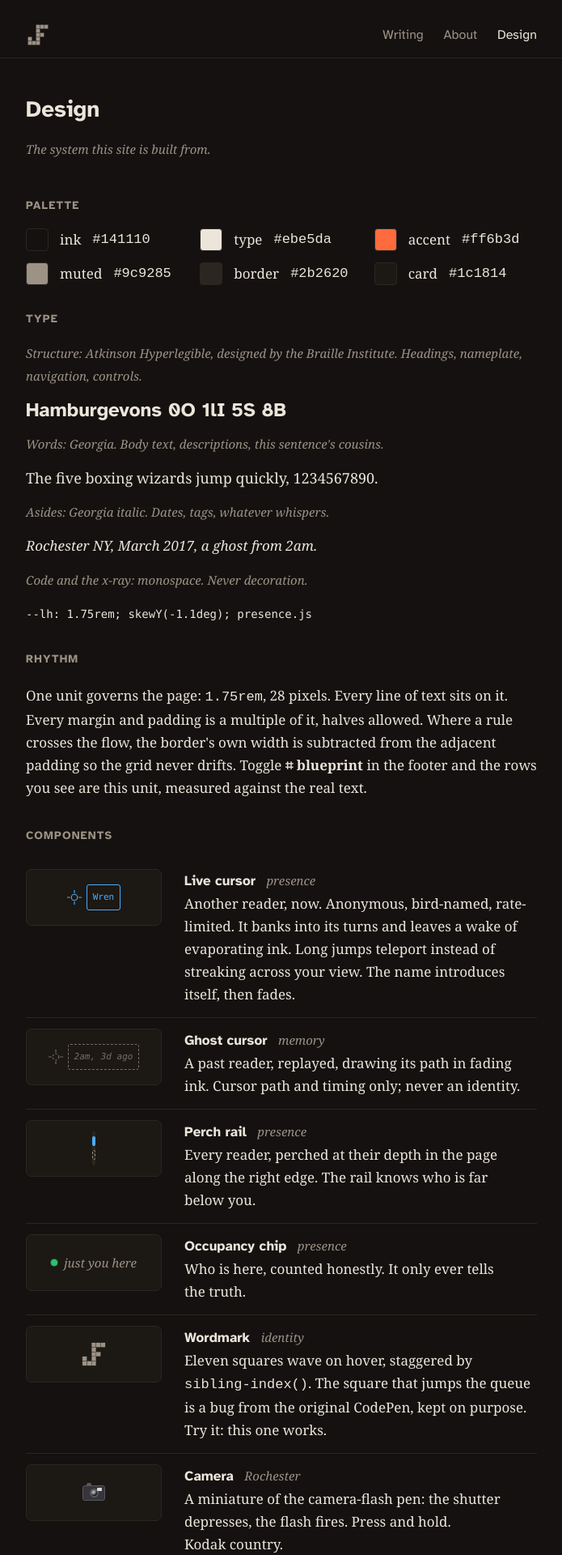
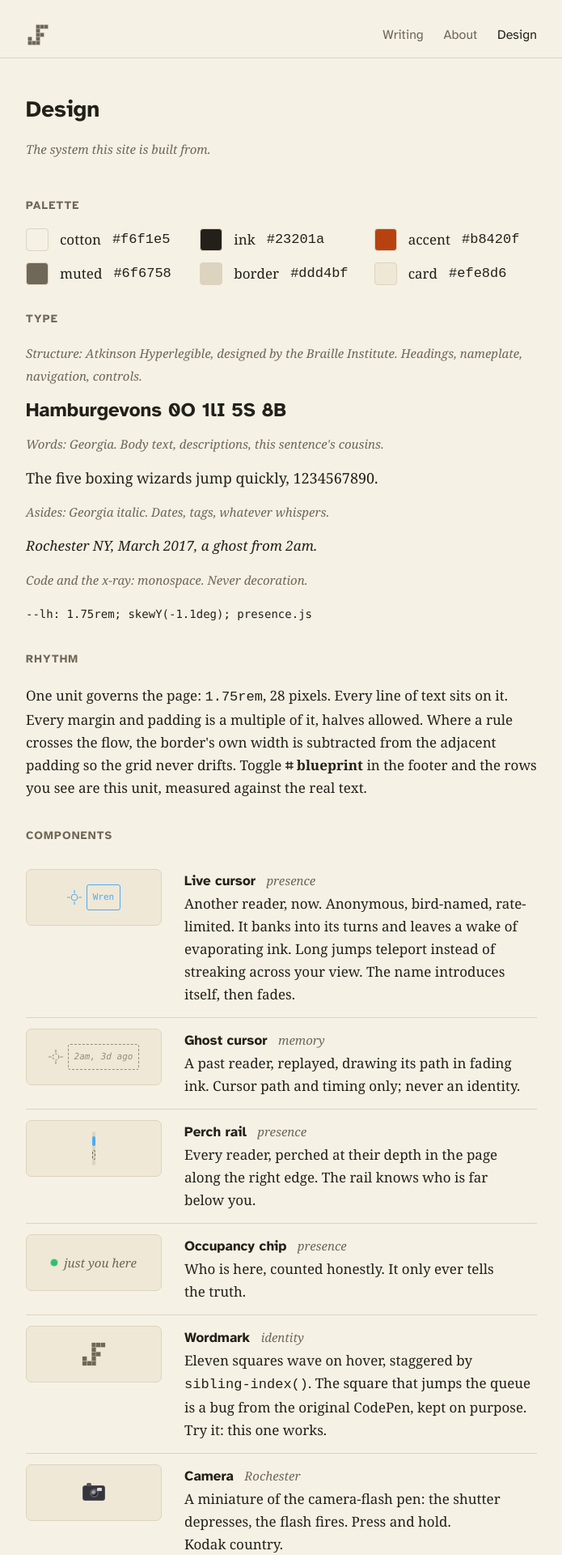
Before and after one commit to josephfusco/josephfusco.github.io, a Jekyll site: the page built from design.html, in a window 1280 px wide. Shown: the top 1920 px of the page at 81% size, without its empty margins (292-987 px from the left). Built offline with Jekyll 4.4.1, drawn with Linux system fonts in a browser that asks for light colours.

Commit message:
The whole site is ivory cotton; the text is ink
One paper, sitewide. Footer sits one sheet deeper with a soft layer
shadow. Accent deepens to ink-vermilion for contrast, visited links
return to plum, the favicon takes ink orange, and the signature stays
fountain-pen blue.

Co-Authored-By: Claude Fable 5 <noreply@anthropic.com>
Claude-Session: https://claude.ai/code/session_019vAcPMvpcgUVRcyZCqV94M

```diff
--- a/_includes/head.html
+++ b/_includes/head.html
@@ -11,7 +11,7 @@
 	<link rel="canonical" href="{{ page.url | replace:'index.html','' | absolute_url }}">
 	<link rel="icon" type="image/svg+xml" href="{{ '/assets/images/mark.svg' | relative_url }}">
 	<link rel="shortcut icon" type="image/icon" href="/favicon.ico?v=2">
-	<meta name="theme-color" content="#141110">
+	<meta name="theme-color" content="#f6f1e5">
 
 	<meta property="og:type" content="{% if page.layout == 'post' %}article{% else %}website{% endif %}">
 	<meta property="og:title" content="{% if page.title %}{{ page.title | escape }}{% else %}{{ site.name }} | {{ site.role }}{% endif %}">
--- a/assets/css/redesign.css
+++ b/assets/css/redesign.css
@@ -1,13 +1,13 @@
 /* josephfus.co — minimal, fast, no build step */
 
 :root {
-  color-scheme: dark;
-  --bg: #141110;
-  --fg: #ebe5da;
-  --muted: #9c9285;
-  --accent: #ff6b3d;
-  --border: #2b2620;
-  --card: #1c1814;
+  color-scheme: light;
+  --bg: #f6f1e5;
+  --fg: #23201a;
+  --muted: #6f6758;
+  --accent: #b8420f;
+  --border: #ddd4bf;
+  --card: #efe8d6;
 }
 
 @font-face {
@@ -381,7 +381,7 @@ section.block > h2 {
 /* Button hover: the HACF glow */
 .signup button:hover {
   filter: brightness(1.08);
-  box-shadow: 0 0 14px rgba(255, 107, 61, 0.4);
+  box-shadow: 0 0 12px rgba(184, 66, 15, 0.3);
 }
 
   .proof::after { display: none; }
@@ -830,7 +830,7 @@ html[data-blueprint] .blueprint-systems {
   text-underline-offset: 2px;
   text-decoration-thickness: 1px;
 }
-.prose a:visited { color: #b39aba; }
+.prose a:visited { color: #7d5185; }
 
 /* Posts: dates hang in the left margin, archive-style */
 .posts li {
@@ -1168,19 +1168,13 @@ main { flex: 1; }
   margin: calc(var(--lh) * 1.5) 0 0;
 }
 
-/* ---- The footer is cotton: the letter ends on paper ---- */
+/* ---- The footer: one sheet deeper in the stack ---- */
 .site-footer {
-  --bg: #f6f1e5;
-  --card: #efe8d6;
-  --fg: #23201a;
-  --muted: #6f6758;
-  --border: #ddd4bf;
-  --accent: #b8420f;
-  background: var(--bg);
+  background: var(--card);
   color: var(--muted);
   border-top: 0;
   padding-top: var(--lh);
-  box-shadow: inset 0 16px 22px -18px rgba(18, 13, 7, 0.55);
+  box-shadow: inset 0 14px 18px -16px rgba(35, 28, 18, 0.18);
 }
 .site-footer .signature { color: #26418f; }
 
--- a/design.html
+++ b/design.html
@@ -12,12 +12,12 @@ permalink: /design
 	<section class="block" aria-label="Palette">
 		<h2>Palette</h2>
 		<ul class="swatches">
-			<li><span class="swatch" style="background:#141110"></span>ink <code>#141110</code></li>
-			<li><span class="swatch" style="background:#ebe5da"></span>type <code>#ebe5da</code></li>
-			<li><span class="swatch" style="background:#ff6b3d"></span>accent <code>#ff6b3d</code></li>
-			<li><span class="swatch" style="background:#9c9285"></span>muted <code>#9c9285</code></li>
-			<li><span class="swatch" style="background:#2b2620"></span>border <code>#2b2620</code></li>
-			<li><span class="swatch" style="background:#1c1814"></span>card <code>#1c1814</code></li>
+			<li><span class="swatch" style="background:#f6f1e5"></span>cotton <code>#f6f1e5</code></li>
+			<li><span class="swatch" style="background:#23201a"></span>ink <code>#23201a</code></li>
+			<li><span class="swatch" style="background:#b8420f"></span>accent <code>#b8420f</code></li>
+			<li><span class="swatch" style="background:#6f6758"></span>muted <code>#6f6758</code></li>
+			<li><span class="swatch" style="background:#ddd4bf"></span>border <code>#ddd4bf</code></li>
+			<li><span class="swatch" style="background:#efe8d6"></span>card <code>#efe8d6</code></li>
 		</ul>
 	</section>
 
```
Also changed, not shown: assets/images/mark.svg.
